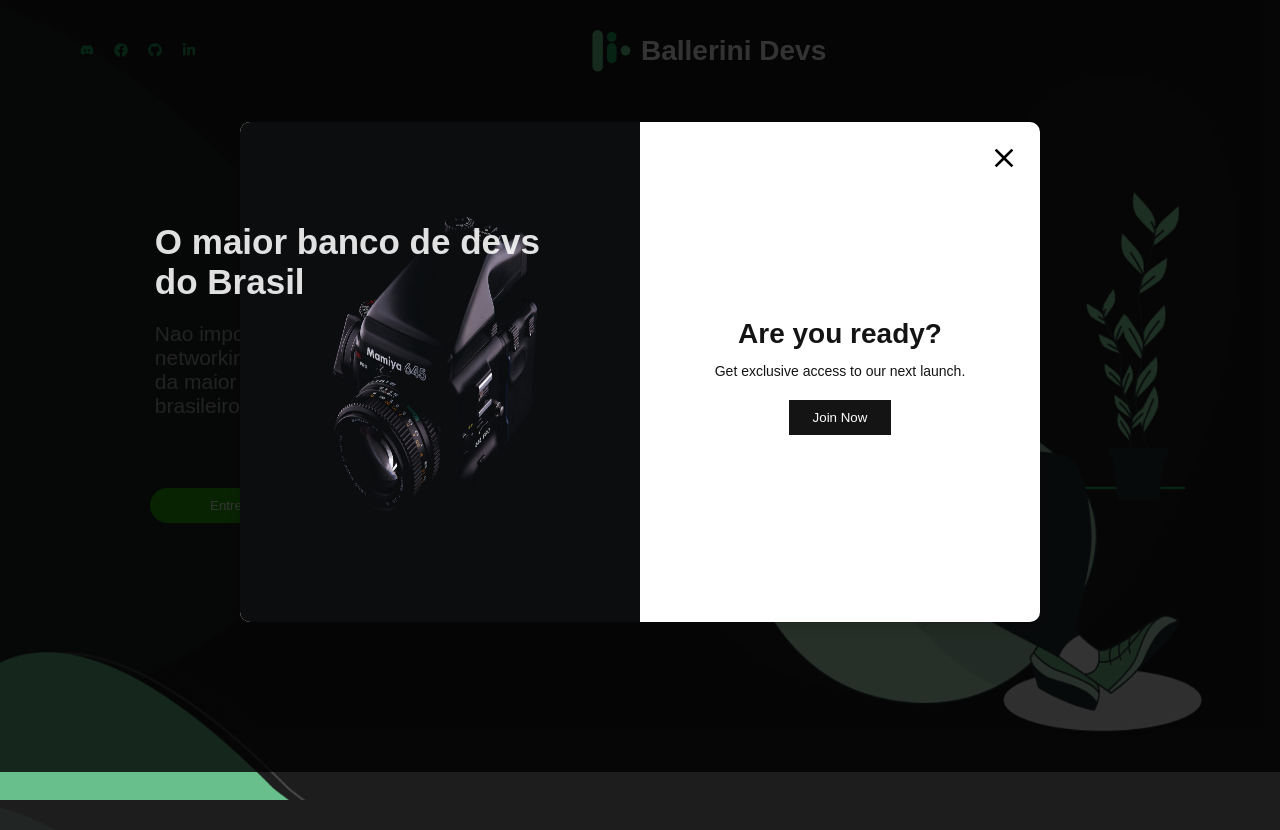
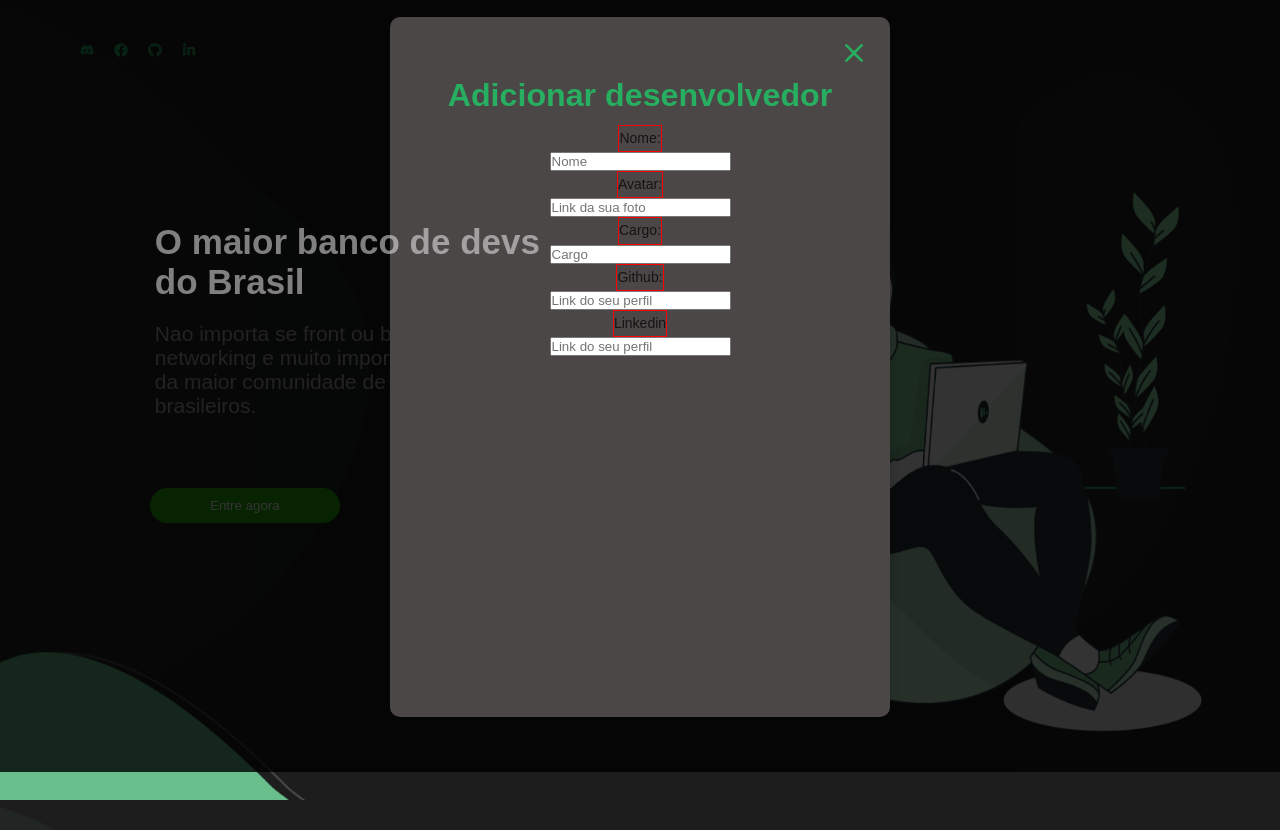
Before and after one commit to Ghenriquer10/desafio_ballerini_devs, a React (Create React App) app: page / in a window 1280 px wide. Both pictures are taken after a click on the button "Entre agora". Built offline with nearby package versions, Linux system fonts and the light colour scheme.

Commit message:
formModal

```diff
--- a/src/components/Modal/index.js
+++ b/src/components/Modal/index.js
@@ -1,14 +1,13 @@
 import React, { useRef, useEffect, useCallback } from 'react';
 import * as C from './style';
 import { useSpring, animated } from 'react-spring';
-import backphot from '../../assets/modal.jpg'
 
 export const ModalButton = ({ showModal, setShowModal }) => {
     const modalRef = useRef();
 
     const animation = useSpring({
       config: {
-        duration: 1250
+        duration: 550
       },
       opacity: showModal ? 1 : 0,
       transform: showModal ? `translateY(0%)` : `translateY(-100%)`
@@ -44,11 +43,18 @@ export const ModalButton = ({ showModal, setShowModal }) => {
           <C.Background onClick={closeModal} ref={modalRef}>
             <animated.div style={animation}>
               <C.ModalWrapper showModal={showModal}>
-                <C.ModalImg src={backphot} alt='camera' />
                 <C.ModalContent>
-                  <h1>Are you ready?</h1>
-                  <p>Get exclusive access to our next launch.</p>
-                  <button>Join Now</button>
+                  <h1>Adicionar desenvolvedor</h1>
+                  <label>Nome:</label>
+                  <input placeholder='Nome'/>
+                  <label>Avatar:</label>
+                  <input placeholder='Link da sua foto'/>
+                  <label>Cargo:</label>
+                  <input placeholder='Cargo'/>
+                  <label>Github:</label>
+                  <input placeholder='Link do seu perfil'/>
+                  <label>Linkedin</label>
+                  <input placeholder='Link do seu perfil'/>
                 </C.ModalContent>
                 <C.CloseModalButton
                   aria-label='Close modal'
--- a/src/components/Modal/style.js
+++ b/src/components/Modal/style.js
@@ -13,16 +13,26 @@ export const Background = styled.div`
 `;
 
 export const ModalWrapper = styled.div`
-  width: 800px;
-  height: 500px;
+  width: 500px;
+  height: 700px;
   box-shadow: 0 5px 16px rgba(0, 0, 0, 0.2);
   background: #fff;
   color: #000;
-  display: grid;
-  grid-template-columns: 1fr 1fr;
   position: relative;
   z-index: 10;
   border-radius: 10px;
+  margin-bottom: 10px;
+  background-color: #4B4746;
+
+    h1{
+      color: #27ae60;
+      font-size: 2.3em;
+      margin-top: 50px;
+    }
+
+    label{
+      border: 1px solid red;
+    }
 `;
 
 export const ModalImg = styled.img`
@@ -58,4 +68,10 @@ export const CloseModalButton = styled(MdClose)`
   width: 32px;
   height: 32px;
   padding: 0;
+  color: #27ae60;
+
+  &:hover{
+    transition: all 1s;
+    color: #FFF;
+  }
 `;
--- a/src/pages/Home/style.js
+++ b/src/pages/Home/style.js
@@ -20,7 +20,7 @@ export const StartNow = styled.div`
         max-width: 400px;
         margin-bottom: 20px;
         font-size: 2.5em;
-        opacity: 0.9;
+        opacity: 0.5;
     }
 
     p{
```
